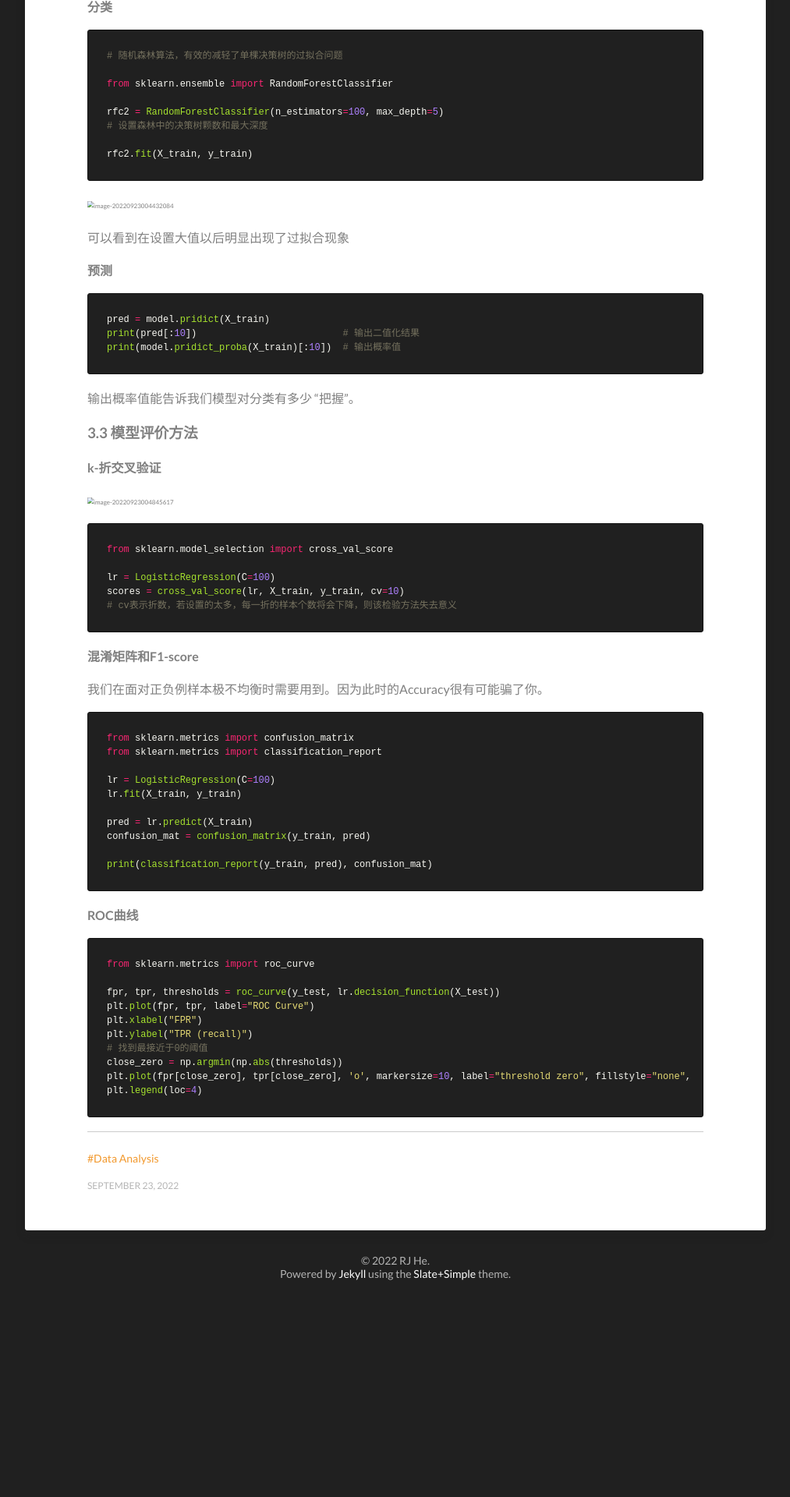
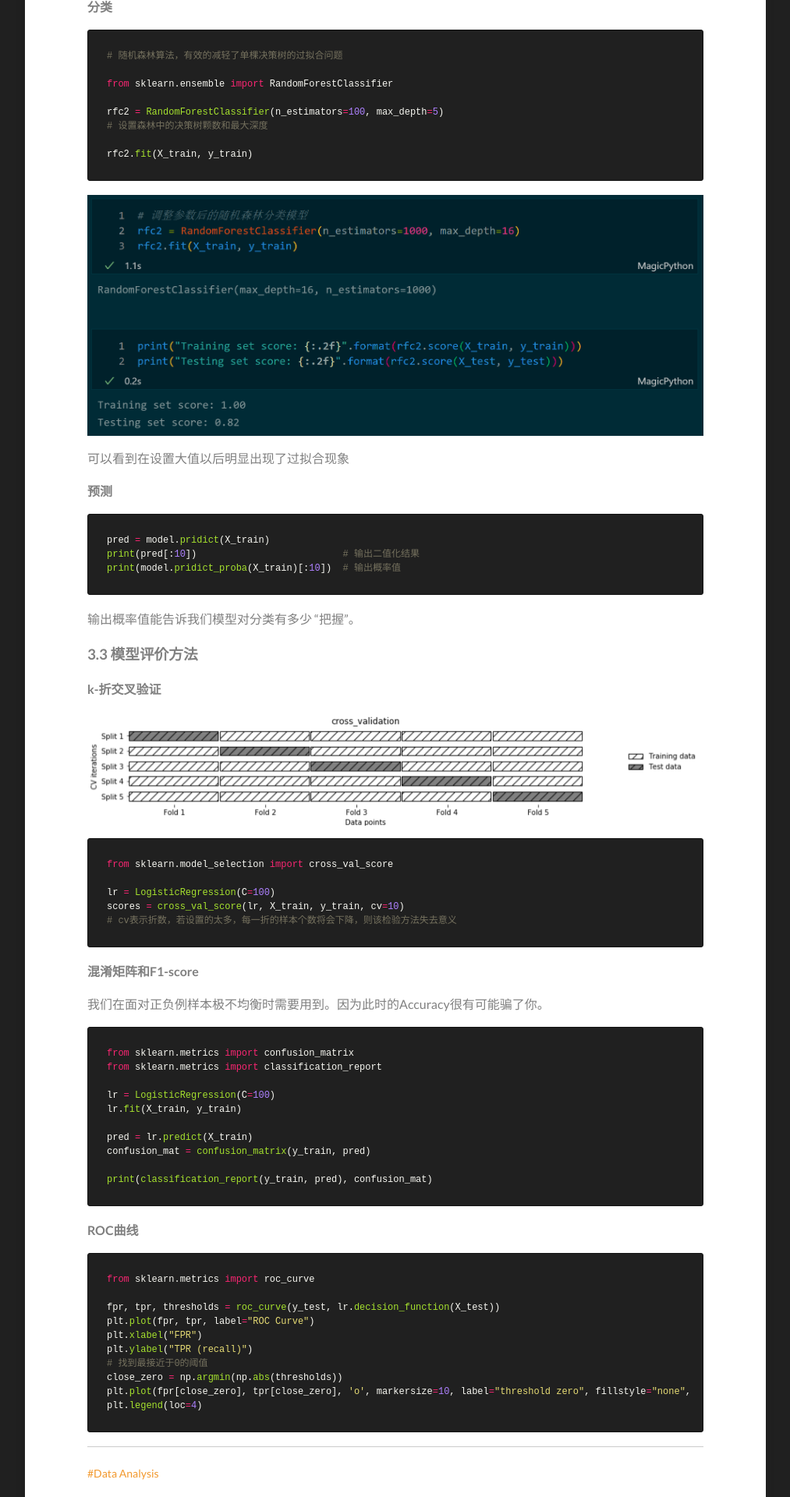
Before and after one commit to hrjtju/hrjtju.github.io, a Jekyll site: the page built from _posts/2022-09-22-DatawhaleDA-3.md, in a window 1280 px wide. Shown: the part 2259-4179 px from the top of the page at 78% size, without its empty margins (133-1146 px from the left). Built offline with Jekyll 4.4.1, drawn with Linux system fonts in a browser that asks for light colours; before the commit the page ends 3929 px from its top, so only the background shows below that.

Commit message:
Update 2022-09-22-DatawhaleDA-3.md

````diff
--- a/_posts/2022-09-22-DatawhaleDA-3.md
+++ b/_posts/2022-09-22-DatawhaleDA-3.md
@@ -41,7 +41,7 @@ date-string: SEPTEMBER 23, 2022
 
 **模型选择决策树**
 
-<img src="../images/2022-09/image-20220923003156006.png" alt="image-20220923003156006" style="zoom:50%;" />
+<img src="/images/2022-09/image-20220923003156006.png" alt="image-20220923003156006" style="zoom:50%;" />
 
 
 
@@ -93,7 +93,7 @@ rfc2 = RandomForestClassifier(n_estimators=100, max_depth=5)
 rfc2.fit(X_train, y_train)
 ```
 
-<img src="../images/2022-09/image-20220923004432084.png" alt="image-20220923004432084" style="zoom:50%;" />
+<img src="/images/2022-09/image-20220923004432084.png" alt="image-20220923004432084" style="zoom:50%;" />
 
 可以看到在设置大值以后明显出现了过拟合现象
 
@@ -117,7 +117,7 @@ print(model.pridict_proba(X_train)[:10])  # 输出概率值
 
 **k-折交叉验证**
 
-<img src="../images/2022-09/image-20220923004845617.png" alt="image-20220923004845617" style="zoom:50%;" />
+<img src="/images/2022-09/image-20220923004845617.png" alt="image-20220923004845617" style="zoom:50%;" />
 
 ```python
 from sklearn.model_selection import cross_val_score
````
